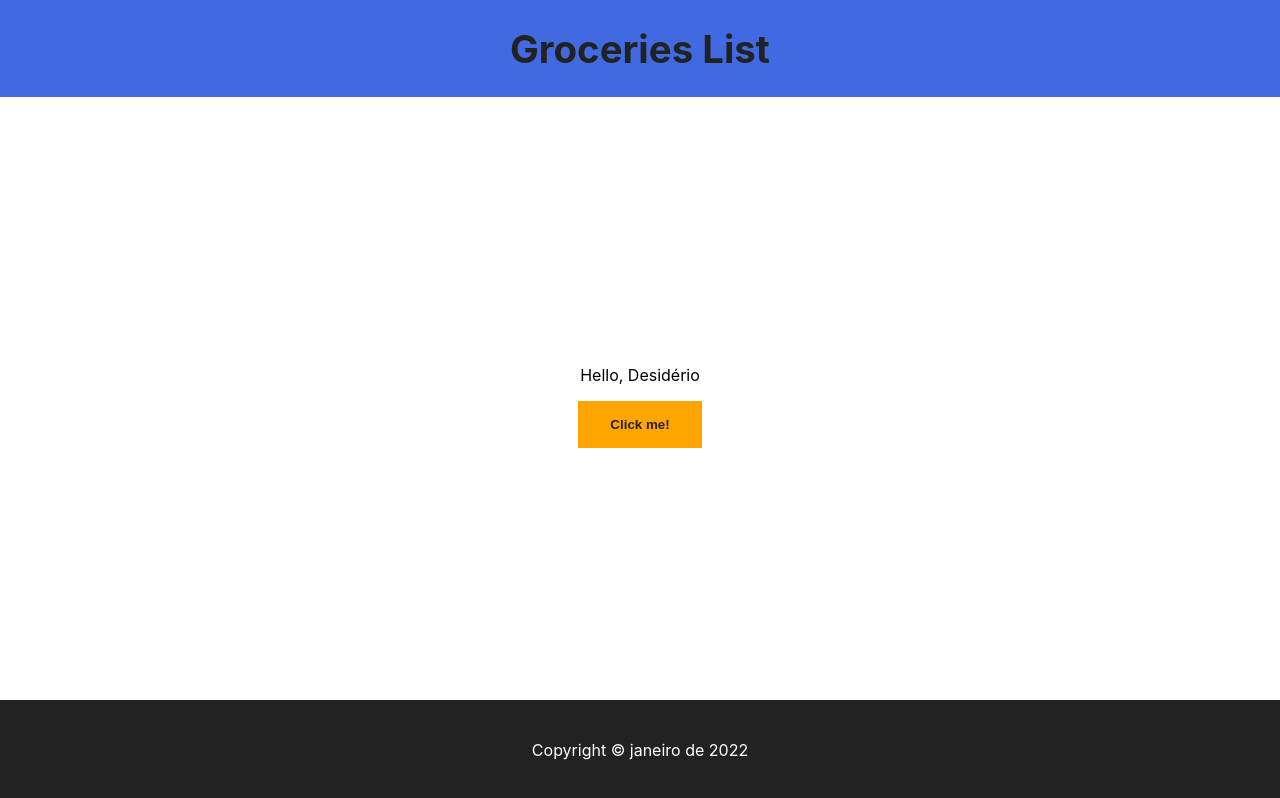
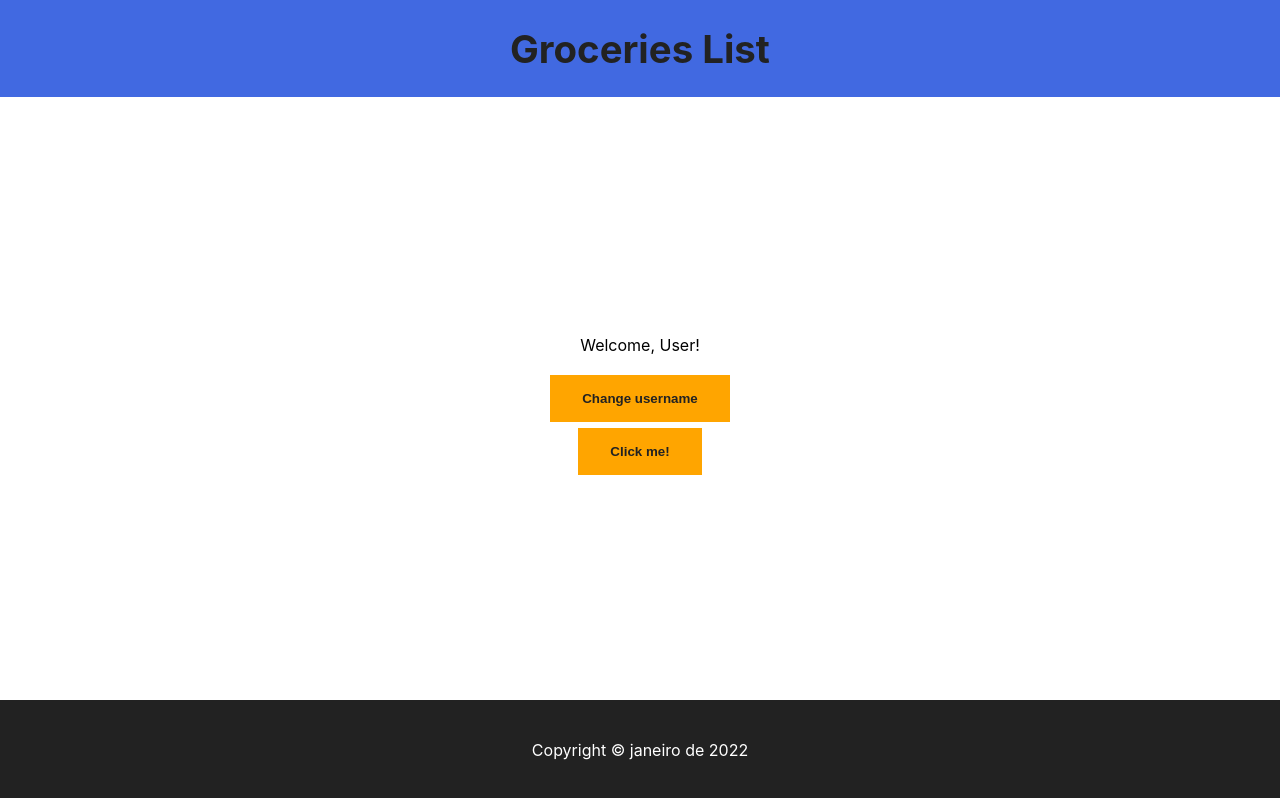
Before and after one commit to AmodeusR/learning-react, a React (Create React App) app in the folder aula-01/: page / in a window 1280 px wide. Built offline with nearby package versions, Linux system fonts and the light colour scheme.

Commit message:
Capítulo 6 - useState Hook (concluído)

```diff
--- a/aula-01/src/components/Content.jsx
+++ b/aula-01/src/components/Content.jsx
@@ -1,9 +1,16 @@
+import { useState } from "react";
+
 const Content = () => {
+  const [name, setName] = useState("User");
+
   const handleUsername = () => {
-    return "Desidério";
+    const usernames = ["Desidério", "Alis", "Sera"];
+    const index = Math.floor(Math.random() * 3);
+    setName(usernames[index]);
   }
 
   const buttonStyles = {
+    margin: ".2rem",
     padding: "1rem 2rem",
     background: "orange",
     color: "#222",
@@ -18,7 +25,8 @@ const Content = () => {
 
   return (
     <main className="main">
-      <p>Hello, {handleUsername()}</p>
+      <p>Welcome, {name}!</p>
+      <button style={buttonStyles} onClick={handleUsername}>Change username</button> <br />
       <button style={buttonStyles} onClick={handleClick}>Click me!</button>
     </main>
   )
```
